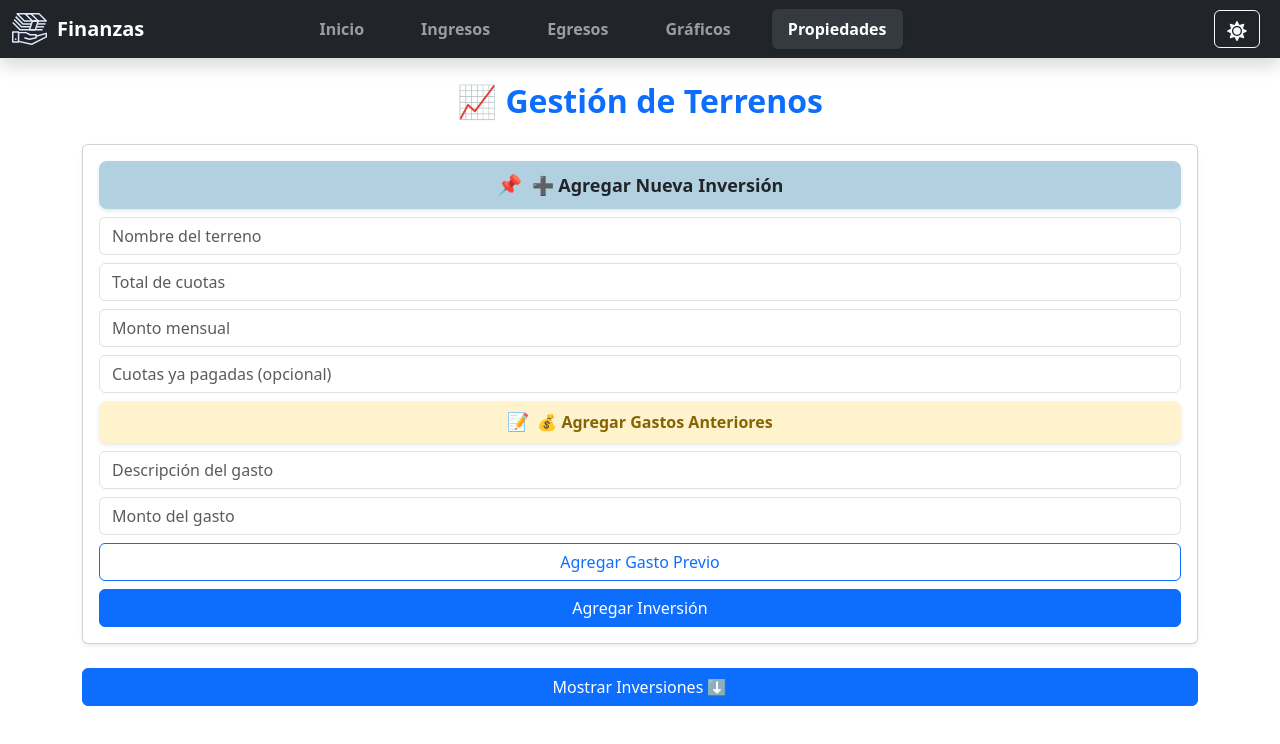
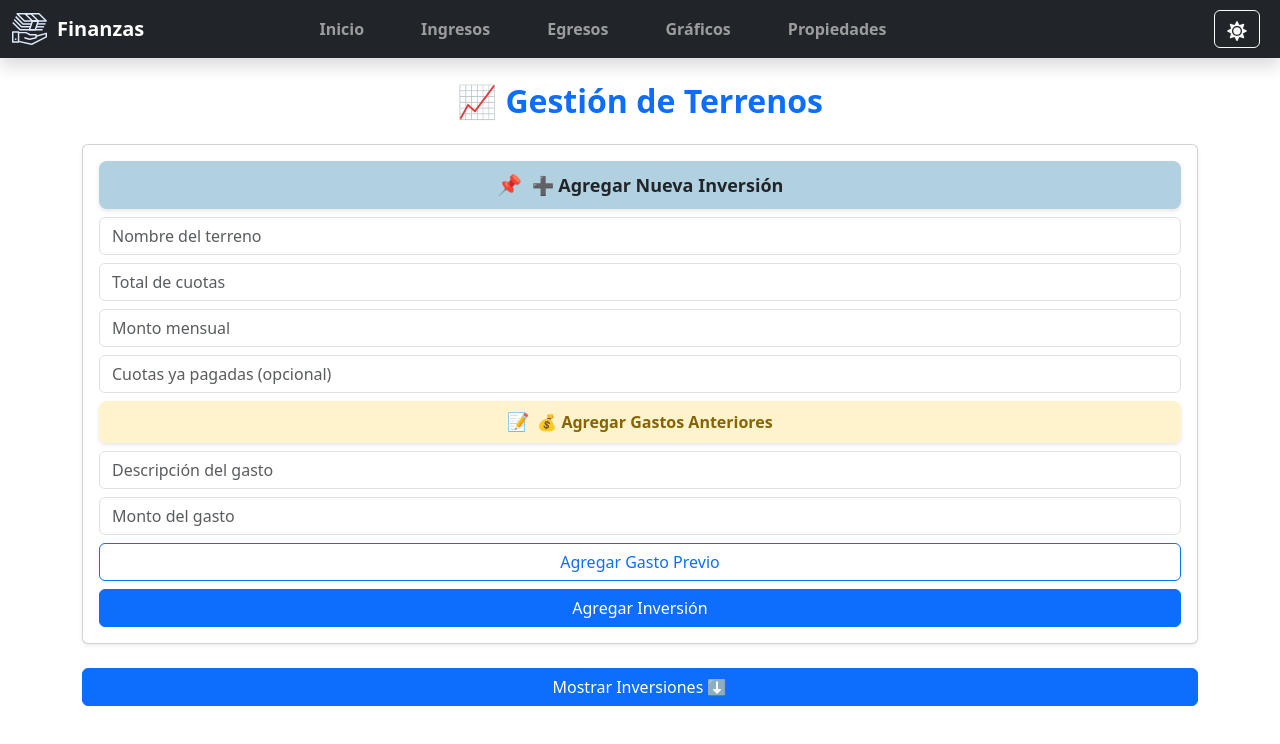
Before and after one commit to WildoFari/Finance-Tracker., a React (Create React App) app: page /Inversiones in a window 1280 px wide. Shown: the top 744 px of the page. Built offline with nearby package versions, Linux system fonts and the light colour scheme.

Commit message:
Removed link active

```diff
--- a/src/components/NavBar.js
+++ b/src/components/NavBar.js
@@ -52,7 +52,7 @@ const NavBar = () => {
                             <li className="nav-item" key={index}>
                                 <Link
                                     className={`nav-link px-3 fw-semibold ${location.pathname === path
-                                        ? 'active text-primary bg-light rounded shadow-sm'
+                                        ? ''
                                         : ''
                                         }`}
                                     to={path}
```
